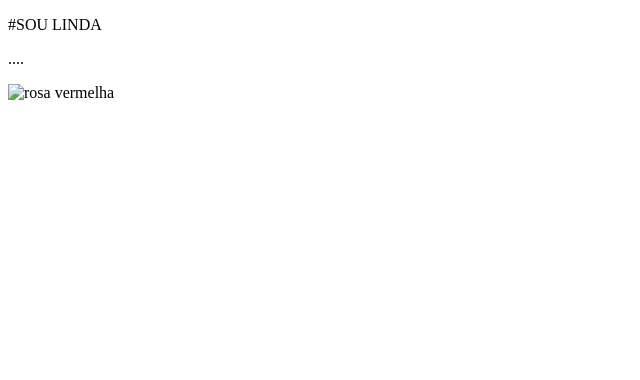
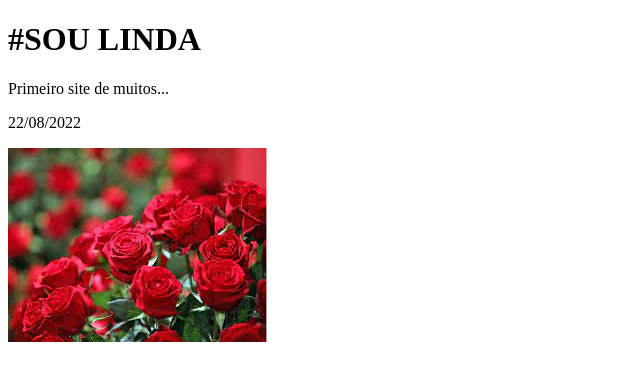
Before and after one commit to Yasminbelci/site-1, a plain HTML site: page index.html in a window 1280 px wide. Shown: the whole page, without its empty margins (0-640 px from the left). Drawn offline with Linux system fonts and the light colour scheme.

Commit message:
finalizada

```diff
--- a/index.html
+++ b/index.html
@@ -7,12 +7,12 @@
     <title>YASMIN BELCI :)</title>
 </head>
 <body>
-    <P>#SOU LINDA</P>
-    <P>
-        ....
-    </P>
+    <h1>#SOU LINDA</h1>
+   <p>Primeiro site de muitos... </p>
+      <p>22/08/2022</p>
 
-    <img src="site-1/rosa" alt="rosa vermelha">
+
+    <img src="rosa.jpg" alt="rosa">
 
 </body>
 </html>
```
Also changed, not shown: rosa.jpg (added).
